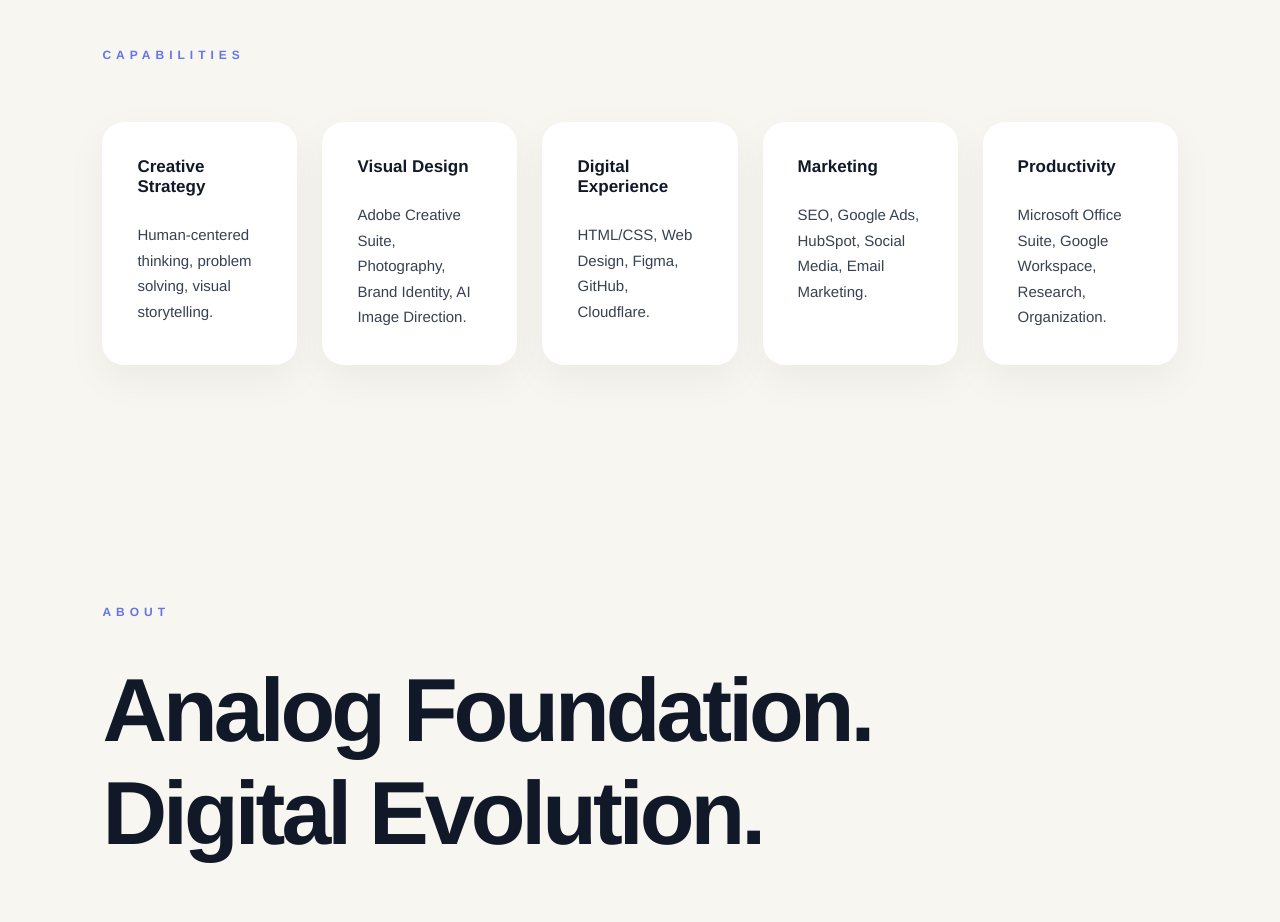
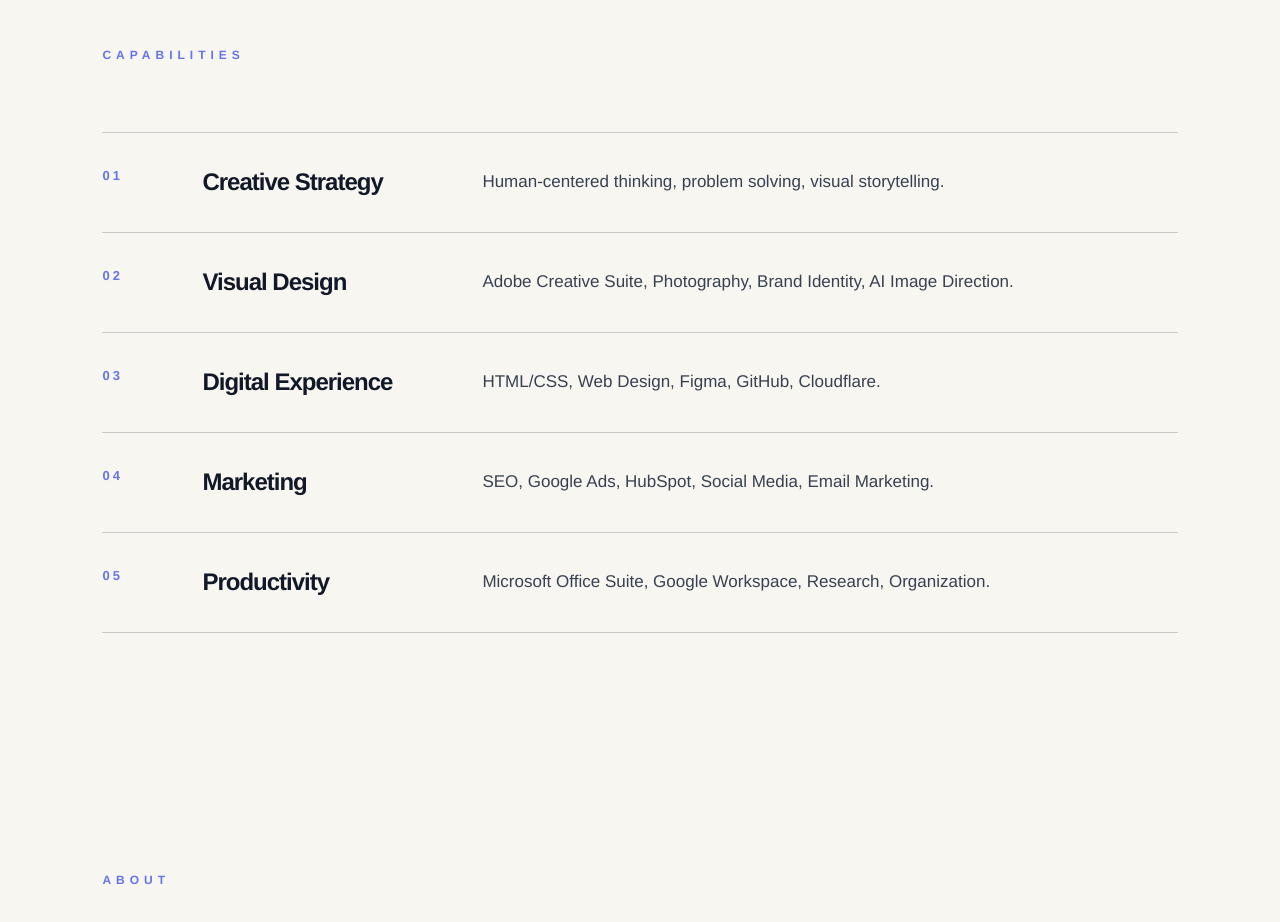
Before and after one commit to soovinchoi/choi-studio, a plain HTML site: page index.html in a window 1280 px wide. Shown: the part 3760-4682 px from the top of the page. Drawn offline with Linux system fonts and the light colour scheme.

Commit message:
Update style.css

```diff
--- a/style.css
+++ b/style.css
@@ -594,14 +594,14 @@ CAPABILITIES
 
 .skills-grid{
 
-display:grid;
+display:flex;
 
-grid-template-columns:
-repeat(5,1fr);
+flex-direction:column;
 
-gap:25px;
+margin-top:70px;
 
-margin-top:60px;
+border-top:
+1px solid rgba(17,24,39,.2);
 
 }
 
@@ -609,16 +609,25 @@ margin-top:60px;
 
 .skills-grid div{
 
-background:white;
+display:grid;
 
-padding:35px;
+grid-template-columns:
+100px 280px 1fr;
 
-border-radius:22px;
+align-items:start;
 
-box-shadow:
-0 15px 40px rgba(0,0,0,.05);
+padding:35px 0;
 
-transition:.4s;
+border-bottom:
+1px solid rgba(17,24,39,.2);
+
+background:transparent;
+
+box-shadow:none;
+
+border-radius:0;
+
+transition:.3s;
 
 }
 
@@ -626,7 +635,33 @@ transition:.4s;
 
 .skills-grid div:hover{
 
-transform:translateY(-8px);
+transform:translateX(15px);
+
+}
+
+
+
+.skills-grid div::before{
+
+content:"0" counter(skill);
+
+counter-increment:skill;
+
+font-size:13px;
+
+font-weight:600;
+
+letter-spacing:3px;
+
+color:#6574E8;
+
+}
+
+
+
+.skills-grid{
+
+counter-reset:skill;
 
 }
 
@@ -634,11 +669,11 @@ transform:translateY(-8px);
 
 .skills-grid h3{
 
-font-size:17px;
+font-size:24px;
 
-font-weight:700;
+font-weight:600;
 
-margin-bottom:25px;
+letter-spacing:-1px;
 
 }
 
@@ -646,20 +681,15 @@ margin-bottom:25px;
 
 .skills-grid p{
 
-font-size:15px;
+font-size:17px;
 
 line-height:1.7;
 
 color:#374151;
 
+max-width:650px;
+
 }
-
-
-
-
-
-
-
 
 
 /* =========================
```
